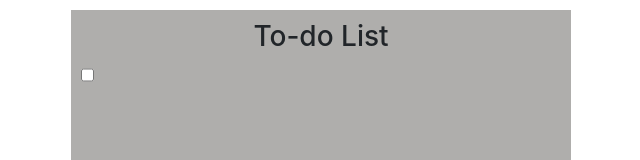
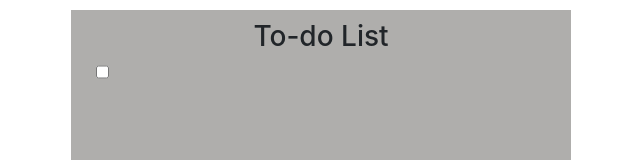
Before and after one commit to madhurabhujbal/todo-list, a React (Create React App) app: page / in a window 1280 px wide. Shown: the top 160 px of the page, without its empty margins (319-959 px from the left). Built offline with nearby package versions, Linux system fonts and the light colour scheme; the HTML template or start-up script is replaced by a standard one.

Commit message:
Wrap row elements in different div tags and in different columns

```diff
--- a/src/App.js
+++ b/src/App.js
@@ -13,8 +13,12 @@ export default class App extends Component {
           <li className="item-list">
             <div className="container">
               <div className="row">
-                <input type="checkbox" />
-                <input type="text" className="item" autoFocus />
+                <div className="col-md-1">
+                  <input type="checkbox" className="checkbox" />
+                </div>
+                <div className="col-md-2">
+                  <input type="text" className="item" col-sm-2 autoFocus />
+                </div>
               </div>
             </div>
           </li>
```
